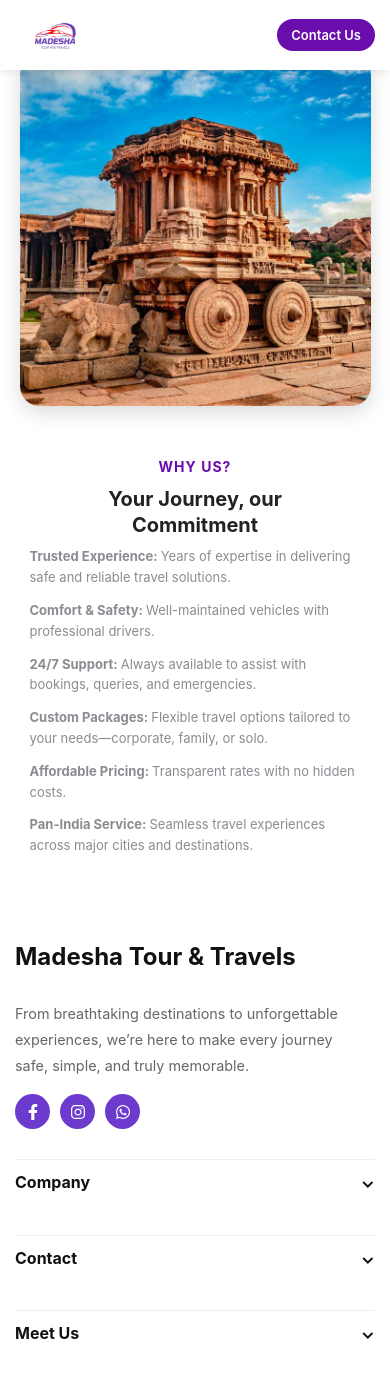
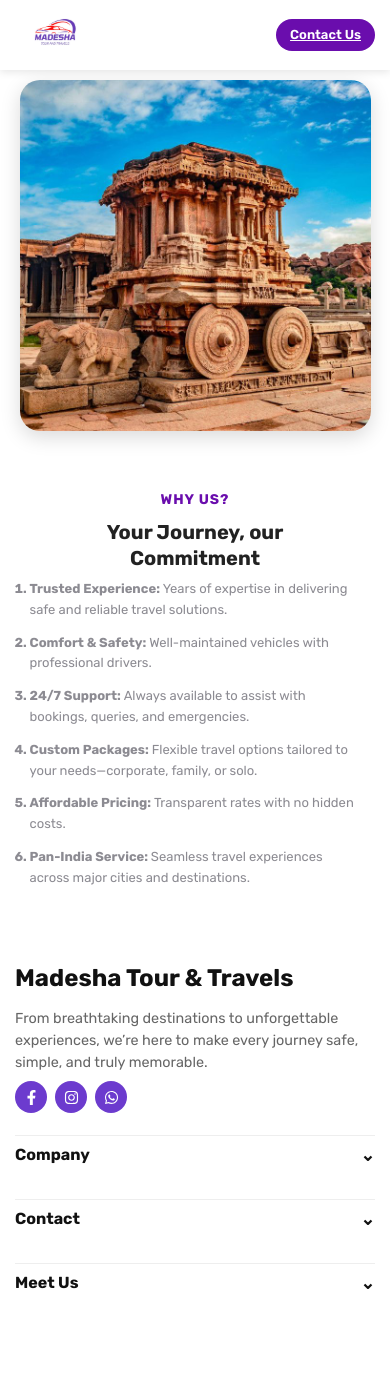
Before and after one commit to IT-Alliance-Tech/MadeshaTravels-React, a React (Vite) app: page /whyUs in a window 390 px wide. Shown: the top 1378 px of the page. After the commit the page ends 1330 px from the top, so only its background shows below. Built offline with nearby package versions, Linux system fonts and the light colour scheme.

Commit message:
updates on responsive

```diff
--- a/src/components/DiscoverSection.jsx
+++ b/src/components/DiscoverSection.jsx
@@ -17,7 +17,7 @@
   { img: rajasthanImg, name: "Chikmagalur" },
 ];
 
-export default function DestinationSection() {
+export default function DiscoverSection() {
   const scrollRef = useRef(null);
 
   const scrollLeft = () => {
--- a/src/components/TestimonialsSection.jsx
+++ b/src/components/TestimonialsSection.jsx
@@ -41,7 +41,7 @@
   },
 ];
 
-export default function Testimonials() {
+export default function Testimonialssection() {
   const [current, setCurrent] = useState(0);
 
   const prevTestimonial = () => {
--- a/src/index.css
+++ b/src/index.css
@@ -1,8 +1,5 @@
-@tailwind base;
-@tailwind components;
-@tailwind utilities;
-
-@import url('https://fonts.googleapis.com/css2?family=Inter:wght@300;400;500;600;700;800;900&display=swap');
+/* Import Rubik font from Google Fonts */
+@import url('https://fonts.googleapis.com/css2?family=Rubik:wght@300;400;500;600;700&display=swap');
 
 * {
   margin: 0;
@@ -10,8 +7,12 @@
   box-sizing: border-box;
 }
 
+/* Global font */
+body, h1, h2, h3, h4, h5, h6, p, a, span, button, input, textarea, label {
+  font-family: 'Rubik', sans-serif;
+}
+
 body {
-  font-family: 'Inter', sans-serif;
   line-height: 1.6;
   color: #333;
   overflow-x: hidden;
--- a/src/styles/contactUs.module.css
+++ b/src/styles/contactUs.module.css
@@ -4,6 +4,7 @@
   padding: 60px 8%;
   background-color: #fff;   /* White background */
   overflow: hidden;
+  margin-top: 60px; /* ✅ Added top margin */
 }
 
 /* Remove background map */
@@ -69,12 +70,13 @@
   display: flex;
   align-items: center;
   justify-content: center;
+  color: #673ab7;  /* ✅ Updated icon color to match submit button */
 }
 
 .infoHeading {
   font-size: 16px;
   font-weight: 600;
-  color: #673ab7;   /* Same as icon color */
+  color: #673ab7;   /* Already same as icon color */
   margin-bottom: 5px;
 }
 
--- a/src/styles/discoverSection.module.css
+++ b/src/styles/discoverSection.module.css
@@ -7,7 +7,7 @@
 
 .header {
   display: flex;
-  justify-content: space-between;
+  justify-content: center;
   align-items: center;
   margin-bottom: 32px;
   flex-wrap: wrap;
@@ -102,7 +102,7 @@
 
 .cardHeader {
   display: flex;
-  justify-content: space-between;
+  justify-content:center;
   align-items: flex-start;
   margin-bottom: 0;
 }
@@ -189,7 +189,7 @@
   .arrows {
     width: 100%;
     display: flex;
-    justify-content: space-between;
+    justify-content: center;
     gap: 0;
   }
 }
--- a/src/styles/faq.module.css
+++ b/src/styles/faq.module.css
@@ -2,9 +2,8 @@
 .faqSection {
   padding: 60px 8% 20px 8%; /* reduced bottom padding */
   font-family: "Arial", sans-serif;
-  margin-bottom: 0; /* ensure no extra space */
+  margin: 60px 0 0 0; /* ✅ top margin 60px */
 }
-
 .faqHeader {
   margin-bottom: 20px; /* slightly reduced */
   text-align: left;
--- a/src/styles/footer.module.css
+++ b/src/styles/footer.module.css
@@ -1,18 +1,19 @@
 .footer {
   position: relative;
   background: #fff;
-  padding: 80px 80px 60px;
+  padding: 50px 80px 35px; /* ⬅️ reduced top/bottom padding */
   display: flex;
   justify-content: center;
   align-items: flex-start;
-  margin-top: 60px;
+  margin-top: 20px; /* already reduced */
 }
 
 .footer-brand {
   font-size: 1.5rem;
   font-weight: bold;
-  margin-bottom: 15px;
+  margin: 0 0 8px 0; /* ⬅️ tightened brand spacing */
   color: #111;
+  line-height: 1.2;
 }
 
 .footer-img-left {
@@ -32,10 +33,10 @@
 .footer-container {
   display: grid;
   grid-template-columns: 1.2fr 1fr 1fr 1.2fr;
-  gap: 50px;
+  gap: 40px; /* ⬅️ slightly reduced */
   font-size: 16px;
   align-items: start;
-  padding-top: 40px;
+  padding-top: 25px; /* ⬅️ reduced space above grid */
   position: relative;
   z-index: 1;
 }
@@ -47,8 +48,8 @@
 }
 
 .footer-text {
-  margin: 20px 0;
-  line-height: 1.8;
+  margin: 12px 0; /* ⬅️ reduced gap above/below */
+  line-height: 1.6; /* ⬅️ slightly tighter */
   color: #666;
   max-width: 350px;
   font-size: 0.95rem;
@@ -56,20 +57,20 @@
 
 .social-icons {
   display: flex;
-  gap: 15px;
-  margin-top: 15px;
+  gap: 12px; /* ⬅️ reduced */
+  margin-top: 10px; /* ⬅️ reduced */
 }
 
 .social-icons a {
-  width: 35px;
-  height: 35px;
+  width: 32px;
+  height: 32px;
   background: #6c3bce;
   color: #fff;
   display: flex;
   justify-content: center;
   align-items: center;
   border-radius: 50%;
-  font-size: 16px;
+  font-size: 15px;
   transition: 0.3s;
 }
 
@@ -84,16 +85,16 @@
   font-size: 1.3rem;
   font-weight: 700;
   color: #111;
-  margin: 0 0 15px 0;
+  margin: 0 0 12px 0; /* ⬅️ slightly reduced */
   padding: 0;
-  line-height: 1.4;
+  line-height: 1.3;
 }
 
 .footer-links h4,
 .footer-contact h4 {
   font-size: 1rem;
   font-weight: 700;
-  margin-bottom: 15px;
+  margin-bottom: 12px;
   color: #111;
 }
 
@@ -104,7 +105,7 @@
 }
 
 .footer-links li {
-  margin-bottom: 12px;
+  margin-bottom: 10px; /* ⬅️ reduced */
 }
 
 .footer-links a,
@@ -127,7 +128,7 @@
 /* RESPONSIVE */
 @media (max-width: 768px) {
   .footer {
-    padding: 25px 15px 20px;
+    padding: 20px 15px 15px; /* ⬅️ tighter */
     margin-top: 20px;
     align-items: flex-start;
   }
@@ -139,18 +140,18 @@
 
   .footer-container {
     grid-template-columns: 1fr;
-    gap: 15px;
+    gap: 12px;
     max-width: 500px;
     margin: 0 auto;
     width: 100%;
     text-align: left;
-    padding-top: 10px;
+    padding-top: 8px;
   }
 
   .footer-links,
   .footer-contact {
     border-top: 1px solid #eee;
-    padding: 10px 0;
+    padding: 8px 0;
     width: 100%;
   }
 
@@ -164,7 +165,7 @@
   .footer-links ul,
   .footer-contact p {
     display: none;
-    margin-top: 8px;
+    margin-top: 6px;
   }
 
   .footer-links.active ul,
@@ -186,7 +187,7 @@
 
   .footer-left {
     text-align: left;
-    margin-bottom: 15px;
+    margin-bottom: 10px; /* ⬅️ reduced */
   }
 
   .footer-left .logo-area {
@@ -194,13 +195,15 @@
   }
 
   .footer-text {
-    margin: 10px 0;
+    margin: 8px 0;
     max-width: 350px;
     font-size: 0.9rem;
+    line-height: 1.5;
   }
 
   .social-icons {
     justify-content: flex-start;
-    gap: 10px;
+    gap: 8px;
+    margin-top: 8px;
   }
 }
--- a/src/styles/partner.module.css
+++ b/src/styles/partner.module.css
@@ -4,10 +4,9 @@
   justify-content: center;
   gap: 40px;
   padding: 60px 8% 10px 8%; /* reduced bottom padding further */
-  margin-bottom: 0; /* ensure no extra margin */
+  margin: 60px 0 0 0; /* ✅ added top margin */
   position: relative;
 }
-
 .left {
   width: 45%;
 }
--- a/src/styles/testimonialsSection.module.css
+++ b/src/styles/testimonialsSection.module.css
@@ -3,7 +3,7 @@
   width: 100%;
   margin: 0 auto;
   text-align: center;
-  padding: 80px 20px 40px 20px;
+  padding: 60px 20px 30px 20px; /* Reduced padding */
   font-family: Arial, sans-serif;
   background-color: #fff;
   position: relative;
@@ -15,10 +15,10 @@
   background-position: center;
   background-repeat: no-repeat;
 
-  min-height: 650px;
+  min-height: 500px; /* Reduced min-height */
   display: flex;
   flex-direction: column;
-  justify-content: flex-start;
+  justify-content:center;
 }
 
 .testimonials::before {
@@ -49,7 +49,7 @@
 .title {
   font-size: 44px;
   font-weight: 800;
-  margin-bottom: 40px;
+  margin-bottom: 30px; /* Reduced bottom margin */
   color: #222;
 }
 
@@ -57,15 +57,15 @@
   position: relative;
   max-width: 1000px;
   margin: 0 auto;
-  margin-bottom: 40px;
+  margin-bottom: 30px; /* Reduced bottom margin */
   z-index: 1;
 
   display: flex;
   flex-direction: column;
   align-items: center;
-  justify-content: flex-start;
+  justify-content: center;
 
-  min-height: 450px;
+  min-height: 400px; /* Reduced min-height */
 }
 
 .testimonial-img {
@@ -112,7 +112,7 @@
 /* Arrows */
 .arrow {
   position: absolute;
-  bottom: 200px;
+  bottom: 150px; /* Reduced bottom */
   background: #6c3bce;
   border: none;
   border-radius: 50%;
@@ -128,12 +128,12 @@
 }
 
 .arrow.left {
-  left: -150px;
+  left: -120px; /* Adjusted */
   font-size: 1rem;
 }
 
 .arrow.right {
-  right: -150px;
+  right: -120px; /* Adjusted */
   font-size: 1rem;
 }
 
@@ -208,12 +208,12 @@
 /* Mobile */
 @media (max-width: 600px) {
   .testimonials {
-    padding: 50px 15px 30px 15px;
+    padding: 40px 15px 20px 15px; /* Reduced padding */
   }
 
   .testimonial-content {
-    min-height: 320px;
-    padding-bottom: 50px;
+    min-height: 280px; /* Reduced min-height */
+    padding-bottom: 30px;
   }
 
   .testimonial-img {
@@ -237,7 +237,7 @@
   }
 
   .arrow {
-    bottom: 100px;
+    bottom: 80px;
     padding: 10px;
   }
 
--- a/src/styles/whyUs.module.css
+++ b/src/styles/whyUs.module.css
@@ -4,8 +4,7 @@
   justify-content: center;
   gap: 60px; /* unchanged */
   padding: 60px 8% 20px 8%; /* bottom padding reduced to 20px */
-  margin-bottom: 0; /* remove extra space */
-  /* font-family: "Inter", sans-serif; */
+  margin: 60px 0 0 0; /* ✅ added top margin */
 }
 
 .imageContainer {
```
Also changed, not shown: src/styles/heroSection.module.css (+134 -15 lines).
